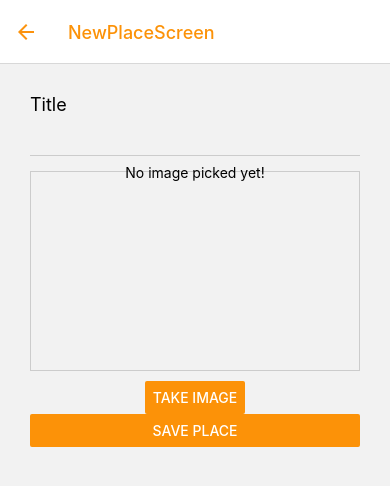
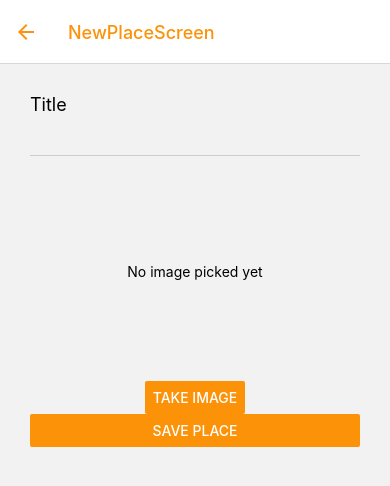
Before and after one commit to ovsiannykov/rn-places-app, a React Native app: screen /NewPlaceScreen in a window 390 px wide. Shown: the top 486 px of the page. Built offline with nearby package versions, Linux system fonts and the light colour scheme.

Commit message:
240. Configuring the Camera Access

```diff
--- a/components/ImgPicker.js
+++ b/components/ImgPicker.js
@@ -1,8 +1,7 @@
 import React, { useState } from "react";
-import { View, Button, Text, StyleSheet, Image } from "react-native";
+import { View, Button, Text, StyleSheet, Image, Alert } from "react-native";
 import * as ImagePicker from "expo-image-picker";
 import * as MediaLibrary from "expo-media-library";
-//import * as Permissions from "expo-permissions";
 
 import Colors from "../constants/Colors";
 
@@ -10,30 +9,36 @@ const ImgPicker = (props) => {
   const [image, setImage] = useState(null);
 
   const takeImageHandler = async () => {
-    // No permissions request is necessary for launching the image library
+    // No permissions request is necessary for launching the image library!!!
     let result = await ImagePicker.launchImageLibraryAsync({
       mediaTypes: ImagePicker.MediaTypeOptions.All,
       allowsEditing: true,
-      aspect: [4, 3],
-      quality: 1,
+      aspect: [16, 9],
+      quality: 0.5,
     });
-
-    console.log(result);
 
     if (!result.cancelled) {
       setImage(result.uri);
+    } else {
+      Alert.alert("Oops...", "Failed to load image");
+      setImage(null);
     }
   };
+
   return (
     <View style={styles.imagePicker}>
       <View style={styles.imagePreview}>
-        <Text>No image picked yet!</Text>
-        <Image style={styles.image} />
+        {image ? (
+          <Image style={styles.image} source={{ uri: image }} />
+        ) : (
+          <Text>No image picked yet</Text>
+        )}
       </View>
       <Button
         title="Take image"
         color={Colors.primary}
         onPress={takeImageHandler}
+        style={{ marginBottom: 20 }}
       />
     </View>
   );
@@ -49,12 +54,13 @@ const styles = StyleSheet.create({
     marginBottom: 10,
     justifyContent: "center",
     alignItems: "center",
-    borderColor: "#ccc",
-    borderWidth: 1,
+    // borderColor: "#ccc",
+    // borderWidth: 1,
   },
   image: {
     width: "100%",
     height: "100%",
+    borderRadius: 8,
   },
 });
 
```
